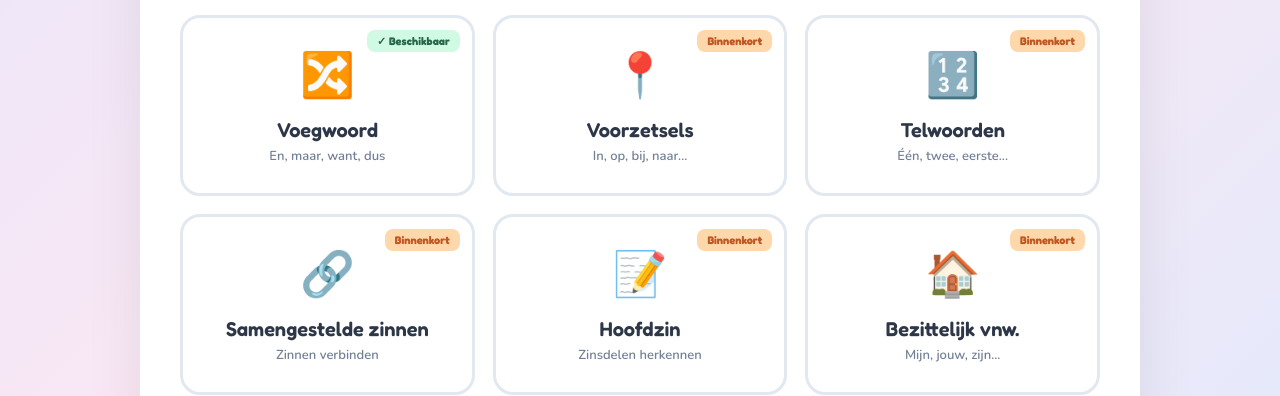
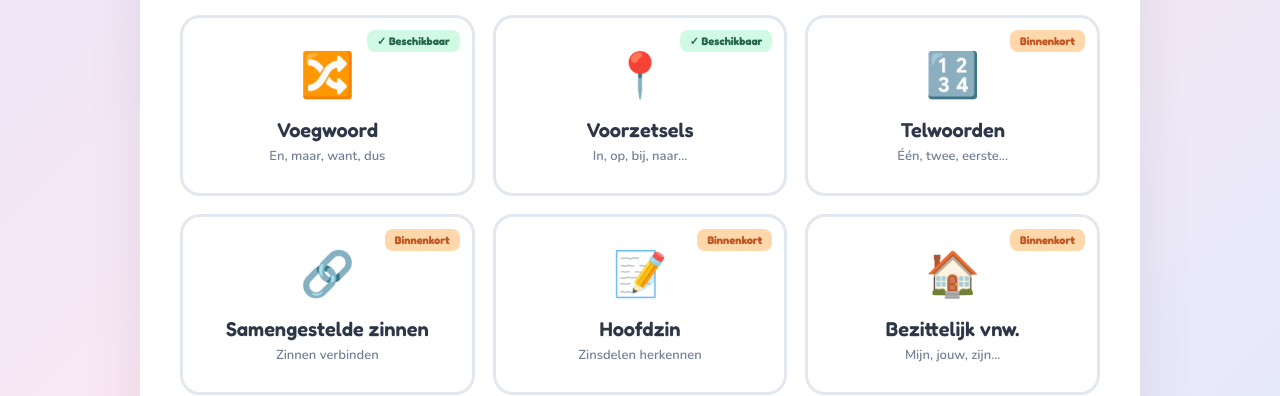
Before and after one commit to bertmarinus/learnforge, a plain HTML site: page spelling-index.html in a window 1280 px wide. Shown: the part 807-1203 px from the top of the page. Drawn offline with nearby package versions, Linux system fonts and the light colour scheme.

Commit message:
Add files via upload

```diff
--- a/spelling-index.html
+++ b/spelling-index.html
@@ -333,13 +333,13 @@
                     <div class="beschrijving">En, maar, want, dus</div>
                 </a>
 
-                <!-- 8 BINNENKORT -->
-                <div class="oefening-card disabled">
-                    <span class="badge">Binnenkort</span>
+                <!-- 8 ACTIEF -->
+                <a href="https://bertmarinus.github.io/voorzetsel" class="oefening-card">
+                    <span class="badge-active">✓ Beschikbaar</span>
                     <span class="icon">📍</span>
                     <div class="title">Voorzetsels</div>
                     <div class="beschrijving">In, op, bij, naar...</div>
-                </div>
+                </a>
 
                 <!-- 9 BINNENKORT -->
                 <div class="oefening-card disabled">
```
